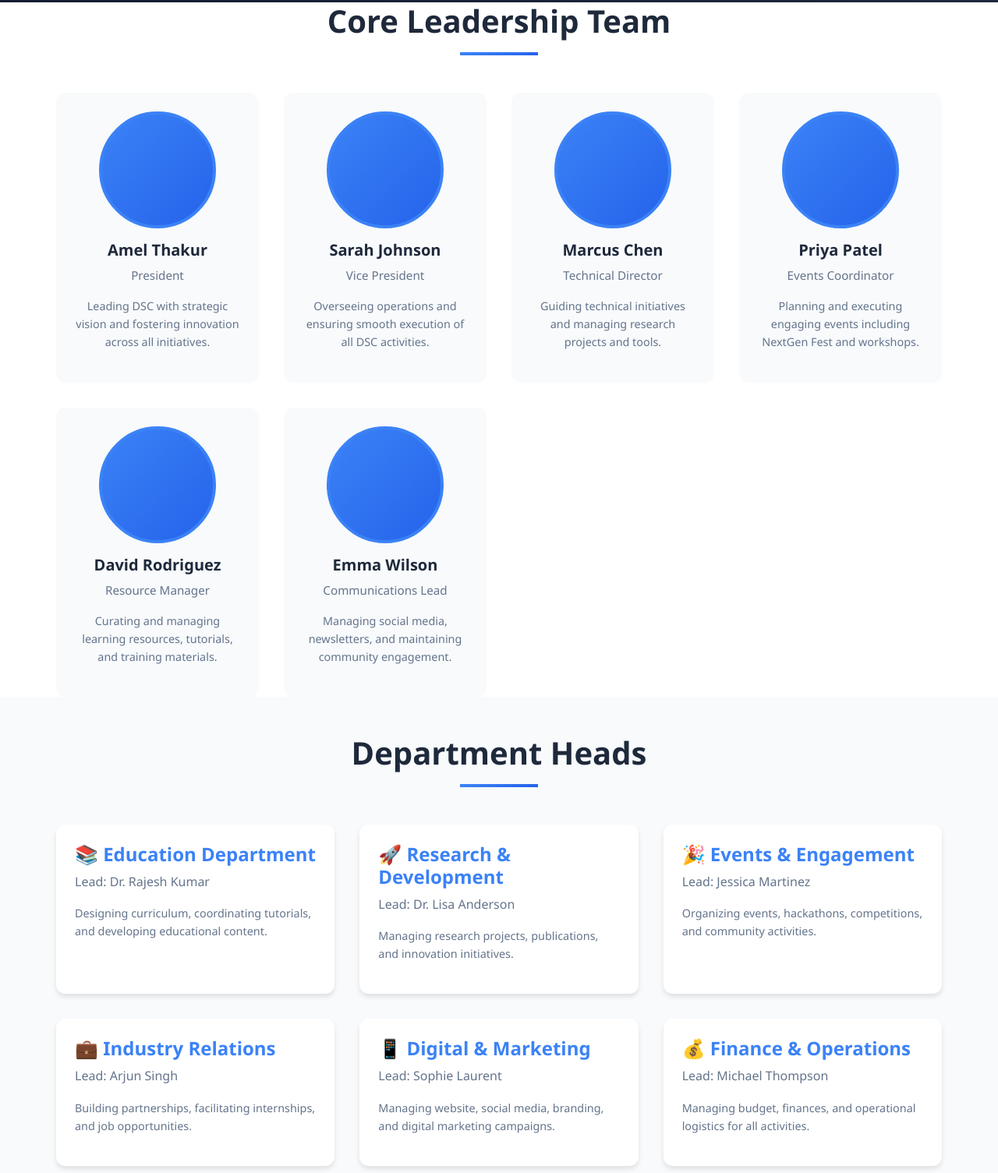
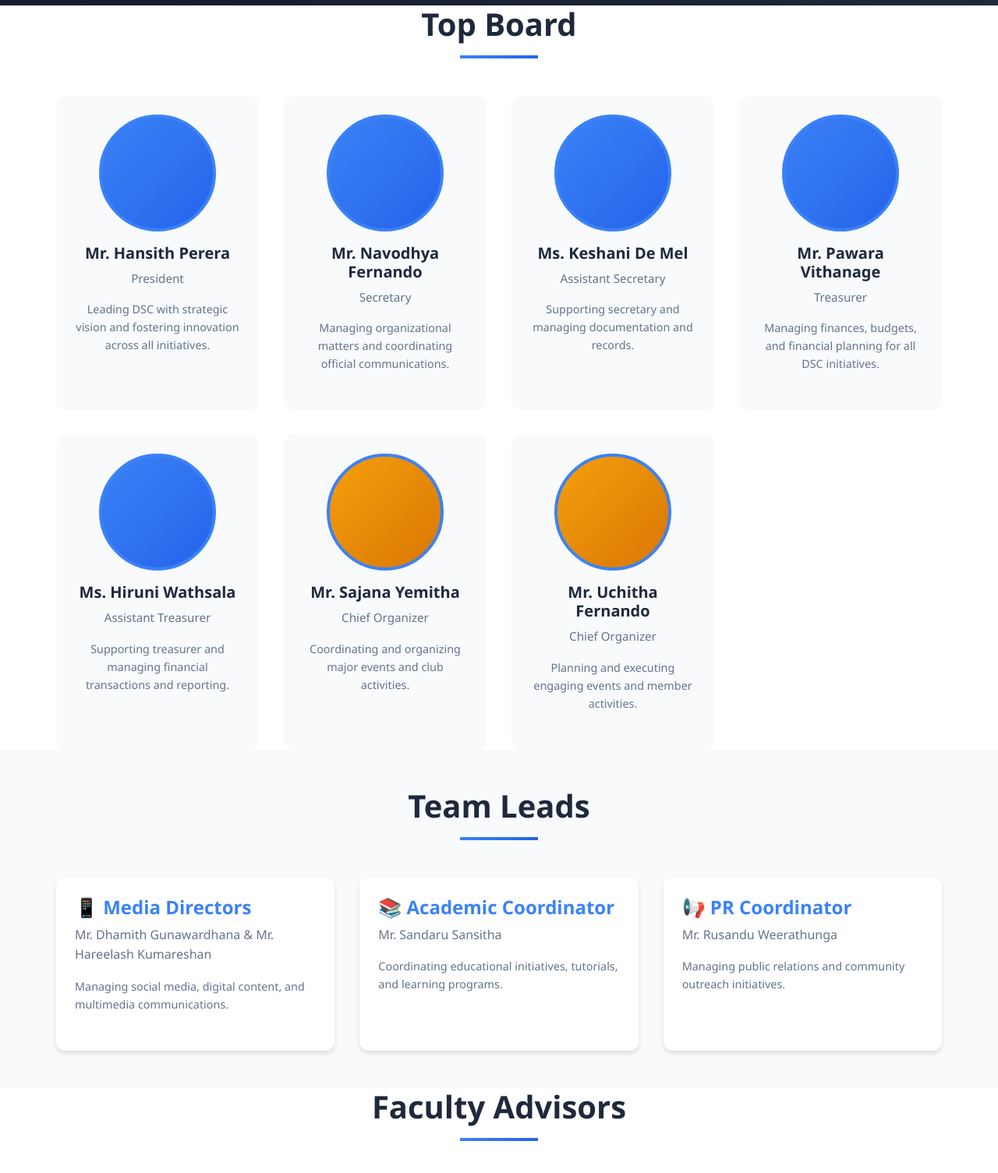
Before and after one commit to Navodhya-Fernando/dsc-wbsite-temp, a website: page about/executive-board.html in a window 1280 px wide. Shown: the part 555-2060 px from the top of the page at 78% size. Drawn offline with nearby package versions, Linux system fonts and the light colour scheme.

Commit message:
UI Fix & Content Update

```diff
--- a/about/executive-board.html
+++ b/about/executive-board.html
@@ -15,7 +15,9 @@
     <!-- Header & Navigation -->
     <header>
       <nav class="container">
-        <a href="../index.html" class="logo">Data Science Club</a>
+        <a href="../index.html" class="logo">
+          <img src="../assets/images/DSC Logo.png" alt="DSC Logo" style="height: 50px; width: auto;">
+        </a>
         <ul class="nav-links">
           <li><a href="../index.html">Home</a></li>
           <li><a href="index.html" class="active">About</a></li>
@@ -39,12 +41,12 @@
 
     <!-- Core Leadership -->
     <section class="container">
-      <h2 class="section-title">Core Leadership Team</h2>
+      <h2 class="section-title">Top Board</h2>
 
       <div class="team-grid" data-aos="fade-up">
         <div class="team-member">
           <div class="team-member-image" style="background: linear-gradient(135deg, #3b82f6 0%, #2563eb 100%);"></div>
-          <h4>Amel Thakur</h4>
+          <h4>Mr. Hansith Perera</h4>
           <div class="role">President</div>
           <p style="font-size: 0.9rem;">
             Leading DSC with strategic vision and fostering innovation across all initiatives.
@@ -53,102 +55,87 @@
 
         <div class="team-member">
           <div class="team-member-image" style="background: linear-gradient(135deg, #3b82f6 0%, #2563eb 100%);"></div>
-          <h4>Sarah Johnson</h4>
-          <div class="role">Vice President</div>
+          <h4>Mr. Navodhya Fernando</h4>
+          <div class="role">Secretary</div>
           <p style="font-size: 0.9rem;">
-            Overseeing operations and ensuring smooth execution of all DSC activities.
+            Managing organizational matters and coordinating official communications.
           </p>
         </div>
 
         <div class="team-member">
           <div class="team-member-image" style="background: linear-gradient(135deg, #3b82f6 0%, #2563eb 100%);"></div>
-          <h4>Marcus Chen</h4>
-          <div class="role">Technical Director</div>
+          <h4>Ms. Keshani De Mel</h4>
+          <div class="role">Assistant Secretary</div>
           <p style="font-size: 0.9rem;">
-            Guiding technical initiatives and managing research projects and tools.
+            Supporting secretary and managing documentation and records.
           </p>
         </div>
 
         <div class="team-member">
           <div class="team-member-image" style="background: linear-gradient(135deg, #3b82f6 0%, #2563eb 100%);"></div>
-          <h4>Priya Patel</h4>
-          <div class="role">Events Coordinator</div>
+          <h4>Mr. Pawara Vithanage</h4>
+          <div class="role">Treasurer</div>
           <p style="font-size: 0.9rem;">
-            Planning and executing engaging events including NextGen Fest and workshops.
+            Managing finances, budgets, and financial planning for all DSC initiatives.
           </p>
         </div>
 
         <div class="team-member">
           <div class="team-member-image" style="background: linear-gradient(135deg, #3b82f6 0%, #2563eb 100%);"></div>
-          <h4>David Rodriguez</h4>
-          <div class="role">Resource Manager</div>
+          <h4>Ms. Hiruni Wathsala</h4>
+          <div class="role">Assistant Treasurer</div>
           <p style="font-size: 0.9rem;">
-            Curating and managing learning resources, tutorials, and training materials.
+            Supporting treasurer and managing financial transactions and reporting.
           </p>
         </div>
 
         <div class="team-member">
-          <div class="team-member-image" style="background: linear-gradient(135deg, #3b82f6 0%, #2563eb 100%);"></div>
-          <h4>Emma Wilson</h4>
-          <div class="role">Communications Lead</div>
+          <div class="team-member-image" style="background: linear-gradient(135deg, #f59e0b 0%, #d97706 100%);"></div>
+          <h4>Mr. Sajana Yemitha</h4>
+          <div class="role">Chief Organizer</div>
           <p style="font-size: 0.9rem;">
-            Managing social media, newsletters, and maintaining community engagement.
+            Coordinating and organizing major events and club activities.
+          </p>
+        </div>
+
+        <div class="team-member">
+          <div class="team-member-image" style="background: linear-gradient(135deg, #f59e0b 0%, #d97706 100%);"></div>
+          <h4>Mr. Uchitha Fernando</h4>
+          <div class="role">Chief Organizer</div>
+          <p style="font-size: 0.9rem;">
+            Planning and executing engaging events and member activities.
           </p>
         </div>
       </div>
     </section>
 
-    <!-- Department Heads -->
+    <!-- Team Leads -->
     <section style="background: #f8fafc;">
       <div class="container">
-        <h2 class="section-title">Department Heads</h2>
+        <h2 class="section-title">Team Leads</h2>
 
         <div class="grid-2" style="gap: 2rem; margin-top: 2rem;" data-aos="fade-up">
           <div class="card">
-            <h3 style="color: #3b82f6; margin-bottom: 0.5rem;">📚 Education Department</h3>
-            <p style="margin-bottom: 1rem;">Lead: Dr. Rajesh Kumar</p>
+            <h3 style="color: #3b82f6; margin-bottom: 0.5rem;">📱 Media Directors</h3>
+            <p style="margin-bottom: 1rem;">Mr. Dhamith Gunawardhana & Mr. Hareelash Kumareshan</p>
             <p style="font-size: 0.9rem;">
-              Designing curriculum, coordinating tutorials, and developing educational content.
+              Managing social media, digital content, and multimedia communications.
             </p>
           </div>
 
           <div class="card">
-            <h3 style="color: #3b82f6; margin-bottom: 0.5rem;">🚀 Research & Development</h3>
-            <p style="margin-bottom: 1rem;">Lead: Dr. Lisa Anderson</p>
+            <h3 style="color: #3b82f6; margin-bottom: 0.5rem;">📚 Academic Coordinator</h3>
+            <p style="margin-bottom: 1rem;">Mr. Sandaru Sansitha</p>
             <p style="font-size: 0.9rem;">
-              Managing research projects, publications, and innovation initiatives.
+              Coordinating educational initiatives, tutorials, and learning programs.
             </p>
           </div>
 
           <div class="card">
-            <h3 style="color: #3b82f6; margin-bottom: 0.5rem;">🎉 Events & Engagement</h3>
-            <p style="margin-bottom: 1rem;">Lead: Jessica Martinez</p>
+            <h3 style="color: #3b82f6; margin-bottom: 0.5rem;">📢 PR Coordinator</h3>
+            <p style="margin-bottom: 1rem;">Mr. Rusandu Weerathunga</p>
             <p style="font-size: 0.9rem;">
-              Organizing events, hackathons, competitions, and community activities.
-            </p>
-          </div>
-
-          <div class="card">
-            <h3 style="color: #3b82f6; margin-bottom: 0.5rem;">💼 Industry Relations</h3>
-            <p style="margin-bottom: 1rem;">Lead: Arjun Singh</p>
-            <p style="font-size: 0.9rem;">
-              Building partnerships, facilitating internships, and job opportunities.
-            </p>
-          </div>
-
-          <div class="card">
-            <h3 style="color: #3b82f6; margin-bottom: 0.5rem;">📱 Digital & Marketing</h3>
-            <p style="margin-bottom: 1rem;">Lead: Sophie Laurent</p>
-            <p style="font-size: 0.9rem;">
-              Managing website, social media, branding, and digital marketing campaigns.
-            </p>
-          </div>
-
-          <div class="card">
-            <h3 style="color: #3b82f6; margin-bottom: 0.5rem;">💰 Finance & Operations</h3>
-            <p style="margin-bottom: 1rem;">Lead: Michael Thompson</p>
-            <p style="font-size: 0.9rem;">
-              Managing budget, finances, and operational logistics for all activities.
+              Managing public relations and community outreach initiatives.
             </p>
           </div>
         </div>
--- a/css/components.css
+++ b/css/components.css
@@ -33,9 +33,16 @@ nav {
   gap: 0.5rem;
 }
 
+.logo img {
+  height: 50px;
+  width: auto;
+  display: block;
+}
+
 .logo::before {
   content: "📊";
   font-size: 1.8rem;
+  display: none;
 }
 
 .nav-links {
--- a/css/styles.css
+++ b/css/styles.css
@@ -73,7 +73,7 @@ h5,
 h6 {
   font-weight: 700;
   line-height: 1.2;
-  margin-bottom: var(--spacing-lg);
+  margin-bottom: 2.5rem;
 }
 
 h1 {
@@ -93,7 +93,7 @@ h4 {
 }
 
 p {
-  margin-bottom: var(--spacing-md);
+  margin-bottom: 1.5rem;
   color: var(--gray);
 }
 
@@ -194,7 +194,7 @@ a:hover {
   display: grid;
   grid-template-columns: repeat(auto-fit, minmax(200px, 1fr));
   gap: 2rem;
-  margin: 3rem 0;
+  margin: 5rem 0;
 }
 
 .feature-card {
@@ -229,7 +229,7 @@ a:hover {
   display: grid;
   grid-template-columns: repeat(auto-fit, minmax(200px, 1fr));
   gap: 2rem;
-  padding: 3rem 0;
+  padding: 5rem 0;
 }
 
 .stat {
@@ -313,7 +313,7 @@ a:hover {
 }
 
 .timeline-item {
-  margin-bottom: 3rem;
+  margin-bottom: 4rem;
   position: relative;
 }
 
@@ -636,7 +636,7 @@ a:hover {
   }
 
   section {
-    padding: 2rem 1rem;
+    padding: 3rem 1rem;
   }
 }
 
```
Also changed, not shown: about/achievements.html (+3 -1 lines), about/index.html (+3 -1 lines), about/mission-vision.html (+3 -1 lines), contact.html (+3 -1 lines), events/index.html (+3 -1 lines), events/nextgen-fest.html (+3 -1 lines), index.html (+3 -1 lines), join.html (+3 -1 lines), projects/index.html (+3 -1 lines), resources/index.html (+3 -1 lines), assets/images/DSC Logo.png (added).
